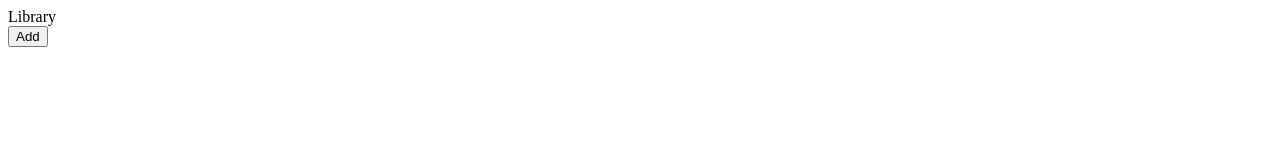
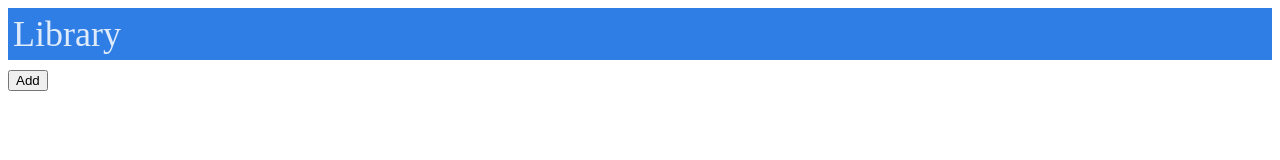
Before and after one commit to Bikesh78/library, a plain HTML site: page index.html in a window 1280 px wide. Drawn offline with Linux system fonts and the light colour scheme.

Commit message:
Layout style

```diff
--- a/CSS/style.css
+++ b/CSS/style.css
@@ -33,3 +33,10 @@
 .form-container .cancel:hover{
     opacity:1;
 }
+.header{
+    font-size:36px;
+    color: rgba(255, 255, 255, 0.849);
+    background-color: #2f7ee6;
+    padding: 5px;
+    margin-bottom: 10px;
+}
```
